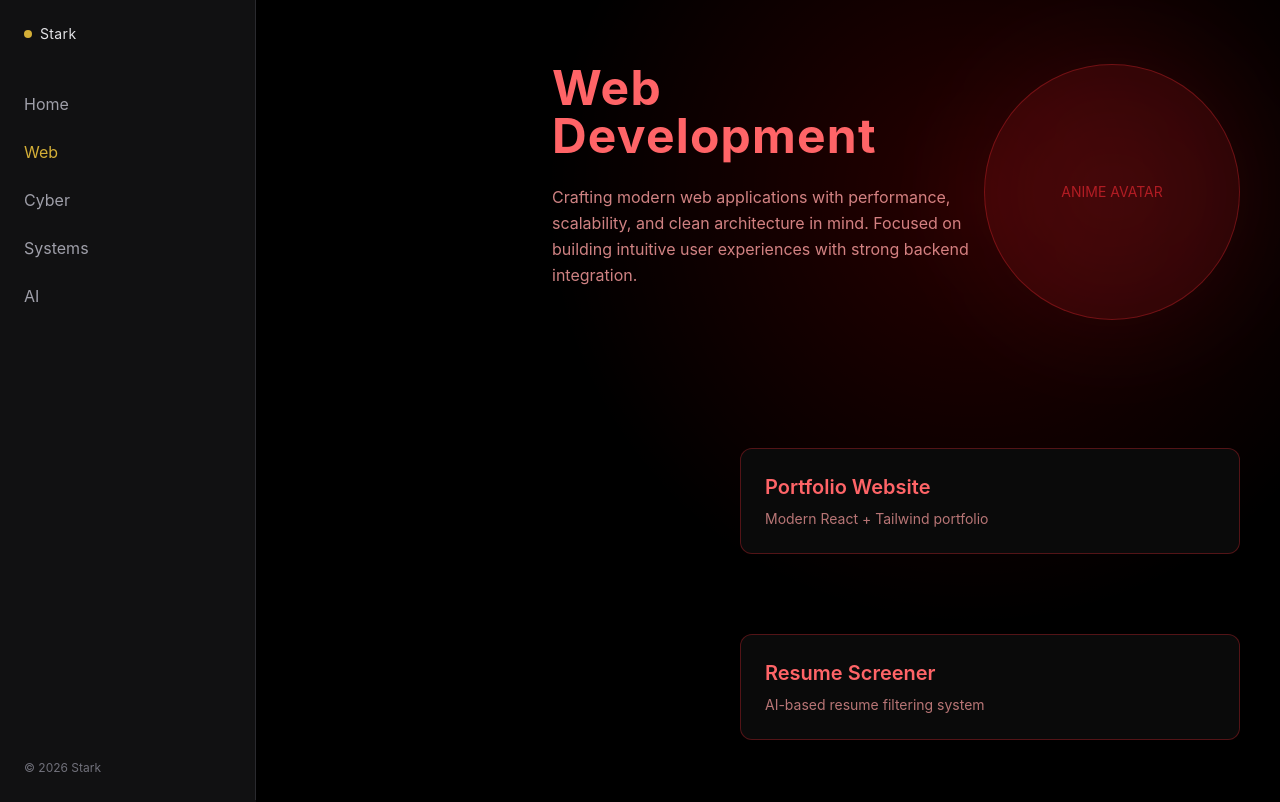
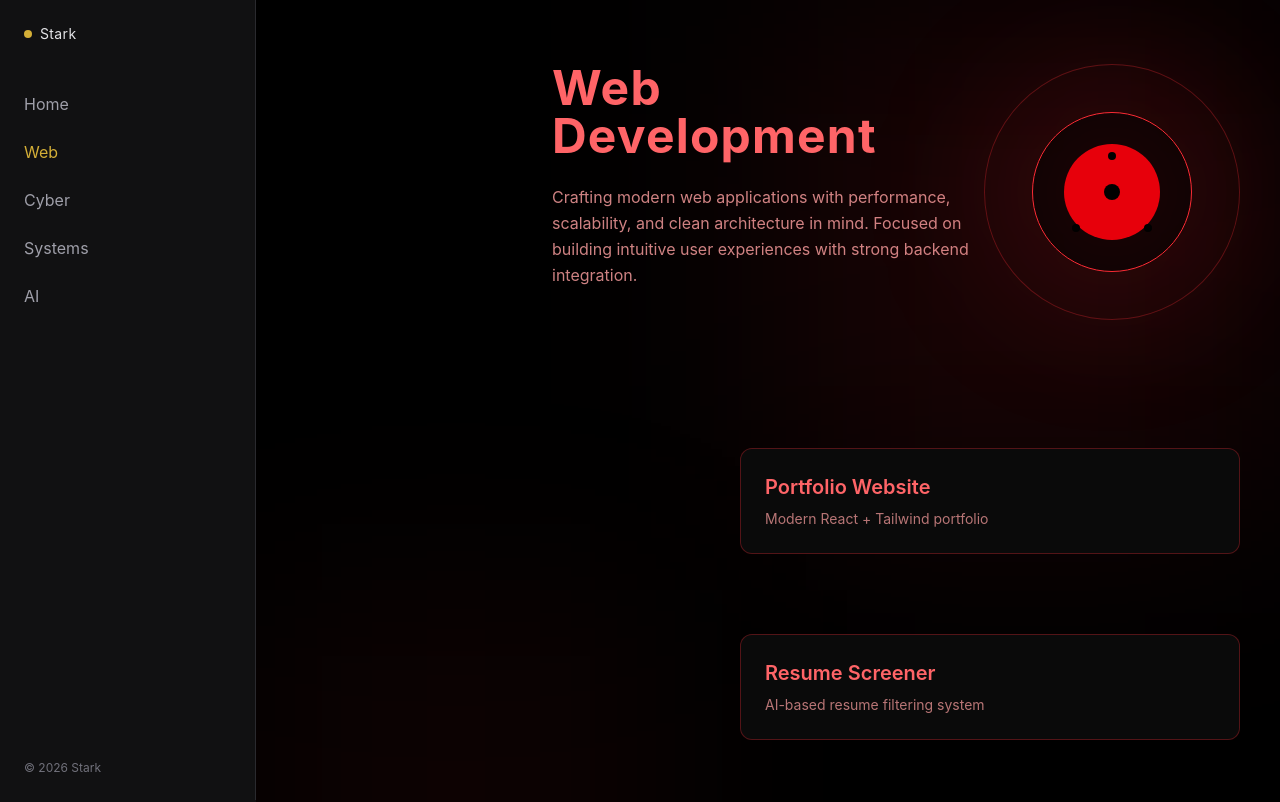
Before and after one commit to Lakshaya-stark/my-portfolio, a React (Vite) app: page /web in a window 1280 px wide. Shown: the top 802 px of the page. Built offline with nearby package versions, Linux system fonts and the light colour scheme.

Commit message:
some more update

```diff
--- /dev/null
+++ b/src/components/Crows.jsx
@@ -0,0 +1,27 @@
+import { motion } from "framer-motion";
+
+export default function Crows() {
+  return (
+    <div className="absolute inset-0 pointer-events-none overflow-hidden">
+      {[...Array(6)].map((_, i) => (
+        <motion.div
+          key={i}
+          initial={{ x: -200, y: Math.random() * 500, opacity: 0 }}
+          animate={{
+            x: window.innerWidth + 200,
+            opacity: [0, 1, 0],
+          }}
+          transition={{
+            duration: 6 + i,
+            repeat: Infinity,
+            delay: i * 1.5,
+            ease: "linear",
+          }}
+          className="absolute text-red-500 text-xl"
+        >
+          🐦
+        </motion.div>
+      ))}
+    </div>
+  );
+}
--- /dev/null
+++ b/src/components/Sharingan.jsx
@@ -0,0 +1,31 @@
+import { motion } from "framer-motion";
+
+export default function Sharingan() {
+  return (
+    <div className="relative w-64 h-64 flex items-center justify-center">
+      {/* outer glow */}
+      <div className="absolute w-full h-full rounded-full bg-red-500/10 blur-3xl"></div>
+
+      {/* rotating ring */}
+      <motion.div
+        animate={{ rotate: 360 }}
+        transition={{ repeat: Infinity, duration: 12, ease: "linear" }}
+        className="absolute w-full h-full rounded-full border border-red-500/30"
+      />
+
+      {/* eye core */}
+      <div className="w-40 h-40 rounded-full bg-black border border-red-500 flex items-center justify-center">
+        {/* iris */}
+        <div className="relative w-24 h-24 rounded-full bg-red-600 flex items-center justify-center">
+          {/* tomoe dots */}
+          <div className="absolute w-2 h-2 bg-black rounded-full top-2 left-1/2 -translate-x-1/2"></div>
+          <div className="absolute w-2 h-2 bg-black rounded-full bottom-2 left-2"></div>
+          <div className="absolute w-2 h-2 bg-black rounded-full bottom-2 right-2"></div>
+
+          {/* pupil */}
+          <div className="w-4 h-4 bg-black rounded-full"></div>
+        </div>
+      </div>
+    </div>
+  );
+}
--- a/src/pages/Web.jsx
+++ b/src/pages/Web.jsx
@@ -1,4 +1,5 @@
 import { motion } from "framer-motion";
+import Sharingan from "../components/Sharingan";
 
 const projects = [
   {
@@ -20,15 +21,21 @@ const projects = [
 
 export default function Web() {
   return (
-    <div className="min-h-screen  bg-black text-red-400 relative overflow-hidden">
-      {/* BACKGROUND GLOW */}
-      <div className="absolute inset-0 bg-[radial-gradient(circle_at_70%_20%,rgba(255,0,0,0.15),transparent_40%)]"></div>
+    <div className="min-h-screen bg-black text-red-400 relative overflow-hidden">
+      {/* BACKGROUND SMOKE / AURA */}
+      <div className="absolute inset-0 pointer-events-none">
+        <div className="absolute w-[500px] h-[500px] bg-red-500/10 blur-[120px] top-0 right-0"></div>
+        <div className="absolute w-[400px] h-[400px] bg-red-900/10 blur-[100px] bottom-0 left-0"></div>
+      </div>
+
+      {/* OPTIONAL SUBTLE FLICKER */}
+      <div className="absolute inset-0 opacity-10 animate-[flicker_0.2s_infinite] pointer-events-none"></div>
 
       <div className="relative z-10 flex">
         {/* SIDEBAR SPACE */}
         <div className="w-64 hidden md:block"></div>
 
-        {/* MAIN */}
+        {/* MAIN CONTENT */}
         <div className="flex-1 px-10 py-16">
           {/* HERO */}
           <div className="flex justify-between items-start">
@@ -47,12 +54,7 @@ export default function Web() {
 
             {/* RIGHT AVATAR */}
             <div className="relative">
-              <div className="w-64 h-64 rounded-full bg-red-500/10 border border-red-500/30 flex items-center justify-center">
-                <span className="text-red-500/60 text-sm">ANIME AVATAR</span>
-              </div>
-
-              {/* subtle glow */}
-              <div className="absolute inset-0 blur-3xl bg-red-500/10 rounded-full"></div>
+              <Sharingan />
             </div>
           </div>
 
@@ -71,11 +73,12 @@ export default function Web() {
                   href={project.link}
                   target="_blank"
                   rel="noopener noreferrer"
-                  className="group relative w-[500px] bg-[#0a0a0a] border border-red-500/30 rounded-xl p-6 hover:border-red-500 transition"
+                  className="group relative w-[500px] bg-[#0a0a0a] border border-red-500/30 rounded-xl p-6 hover:border-red-500 transition duration-300 hover:scale-[1.02]"
                 >
                   {/* glow */}
                   <div className="absolute inset-0 opacity-0 group-hover:opacity-100 bg-red-500/10 blur-2xl transition"></div>
 
+                  {/* content */}
                   <h3 className="text-xl font-semibold mb-2 relative z-10">
                     {project.name}
                   </h3>
```
